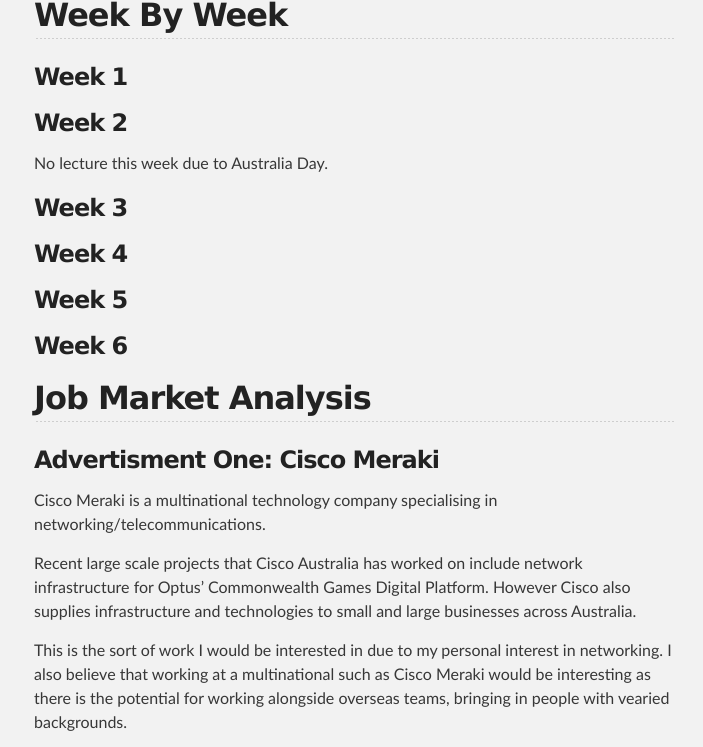
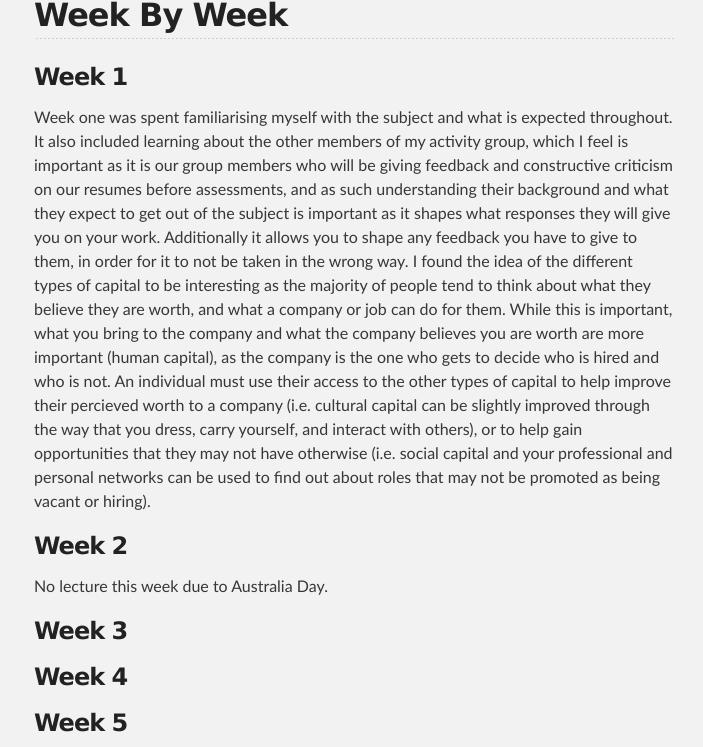
Before and after one commit to 13197963/13197963.github.io, a Jekyll site: the page built from learnJournal.md, in a window 1280 px wide and 900 px high, scrolled down 1313 px, cut to the strip 153-900 px from the top of the window. Shown: the whole strip, without its empty margins (286-989 px from the left). Built offline with Jekyll 4.4.1, drawn with Linux system fonts in a browser that asks for light colours; our own code applies the rules of GitHub Pages for plain Markdown files.

Commit message:
Update learnJournal.md

```diff
--- a/learnJournal.md
+++ b/learnJournal.md
@@ -34,6 +34,7 @@ Although I was unsuccessful in finding any industry contacts, I still found the
 
 ### Week 1
 
+Week one was spent familiarising myself with the subject and what is expected throughout. It also included learning about the other members of my activity group, which I feel is important as it is our group members who will be giving feedback and constructive criticism on our resumes before assessments, and as such understanding their background and what they expect to get out of the subject is important as it shapes what responses they will give you on your work. Additionally it allows you to shape any feedback you have to give to them, in order for it to not be taken in the wrong way. I found the idea of the different types of capital to be interesting as the majority of people tend to think about what they believe they are worth, and what a company or job can do for them. While this is important, what you bring to the company and what the company believes you are worth are more important (human capital), as the company is the one who gets to decide who is hired and who is not. An individual must use their access to the other types of capital to help improve their percieved worth to a company (i.e. cultural capital can be slightly improved through the way that you dress, carry yourself, and interact with others), or to help gain opportunities that they may not have otherwise (i.e. social capital and your professional and personal networks can be used to find out about roles that may not be promoted as being vacant or hiring).
 
 
 ### Week 2
```
